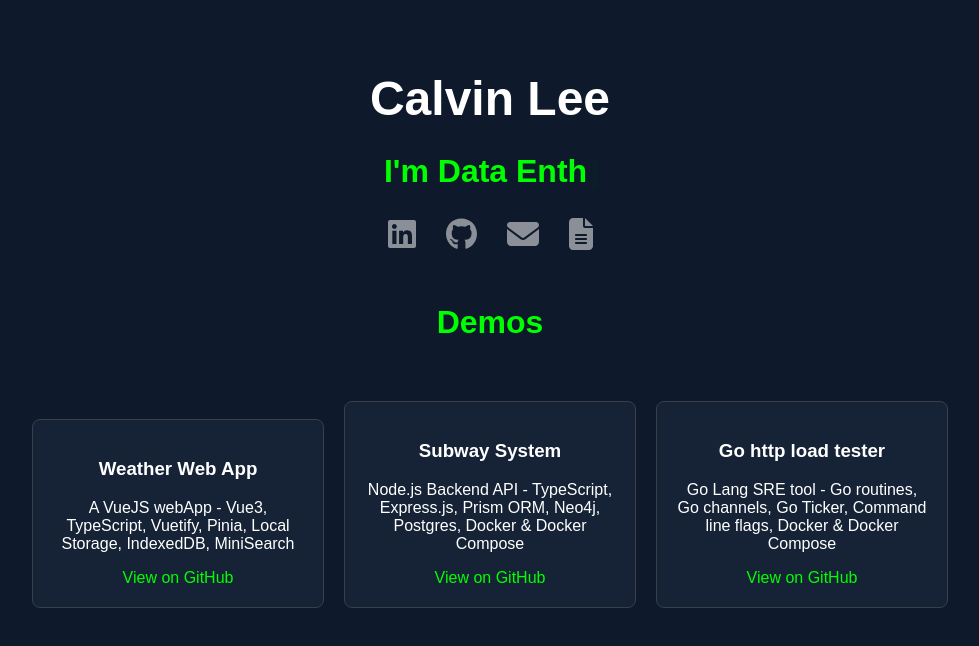
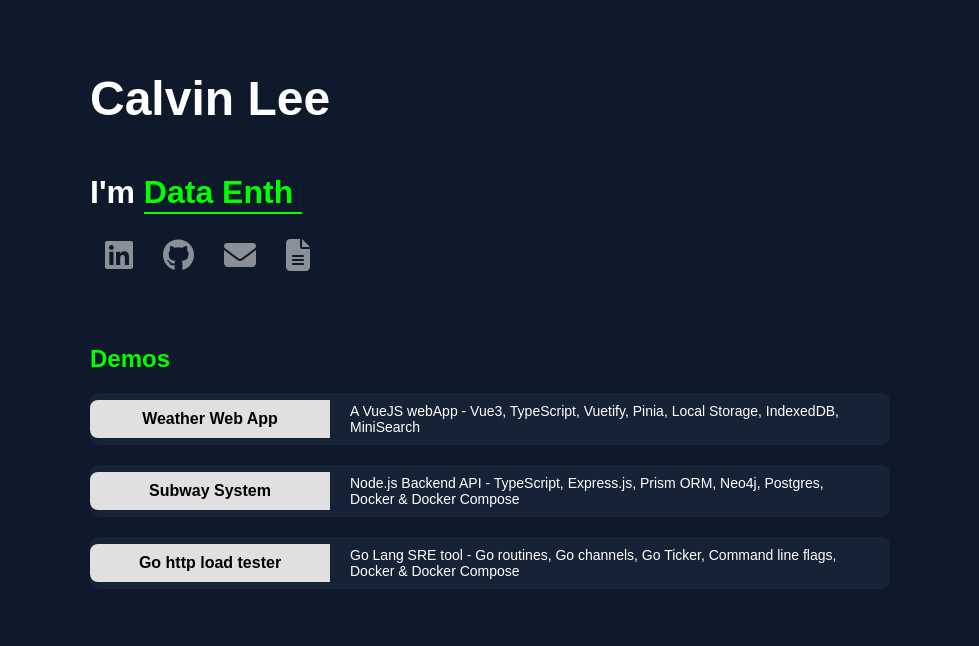
Before and after one commit to calvinlee326/portfolio-website, a React (Create React App) app in the folder frontend/: page / in a window 1280 px wide. Shown: the top 646 px of the page, without its empty margins (150-1129 px from the left). Built offline with nearby package versions, Linux system fonts and the light colour scheme.

Commit message:
make content to center

```diff
--- a/frontend/src/App.css
+++ b/frontend/src/App.css
@@ -1,64 +1,125 @@
-/* App.css */
 body {
   margin: 0;
   padding: 0;
   font-family: 'Arial', sans-serif;
-  background-color: #0e1a2b; /* 黑色背景 */
-  color: white; /* 預設白色文字 */
+  background-color: #0e1a2b;
+  color: white;
+  display: flex;
+  justify-content: center;
 }
 
 .App {
-  text-align: center;
   padding: 50px;
+  max-width: 1200px;
+  margin: 0 auto;
+  display: flex;
+  flex-direction: column;
+  min-height: 100vh;
 }
 
 header {
   margin-bottom: 50px;
+  text-align: left;
 }
 
 h1 a {
   text-decoration: none;
-  color: white; /* 白色標題 */
+  color: white;
   font-size: 3rem;
   font-weight: bold;
 }
 
 h2 {
   font-size: 2rem;
-  color: #00FF00; /* Typewriter綠色 */
+  color: white;
+  display: inline-block;
+}
+
+h2 span {
+  color: #00FF00;
+  border-bottom: 2px solid #00FF00;
+  padding-bottom: 2px;
+}
+
+.typewriter-prefix {
+  color: white;
+  border-bottom: none;
+  padding-bottom: 0;
+}
+
+.demos-section h2 {
+  color: #00FF00;
+  margin-bottom: 20px;
+  font-size: 1.5rem;
 }
 
 .icons a {
   margin: 0 15px;
-  color: #8a8f98; /* 圖標為灰色 */
+  color: #8a8f98;
   font-size: 2rem;
   transition: color 0.3s ease;
 }
 
 .icons a:hover {
-  color: white; /* 懸停時變成白色 */
+  color: white;
 }
 
 .projects-section {
-  margin-top: 50px;
+  max-width: 800px;
+  margin-left: 0;
 }
 
-.project-box {
+.project-item {
+  display: flex;
+  align-items: center;
+  margin-bottom: 20px;
   background-color: #162336;
-  border: 1px solid #3b3f4a;
-  padding: 20px;
-  margin: 10px;
   border-radius: 8px;
-  display: inline-block;
-  width: 250px;
-  color: white;
+  overflow: hidden;
+  transition: background-color 0.3s ease;
 }
 
-.project-box a {
-  color: #00FF00; /* 專案連結為綠色 */
-  text-decoration: none;
+.project-title {
+  background-color: #e0e0e0;
+  padding: 10px 20px;
+  min-width: 200px;
+  text-align: center;
+  border-radius: 8px 0 0 8px;
+  transition: background-color 0.3s ease;
 }
 
-.project-box a:hover {
-  text-decoration: underline;
+.project-title a {
+  color: #000000;
+  text-decoration: none;
+  font-weight: bold;
+  font-family: 'Arial', sans-serif;
+  font-size: 16px;
 }
+
+.project-item:hover .project-title {
+  background-color: #ffffff;
+}
+
+.project-description {
+  padding: 10px 20px;
+  color: #ffffff;
+  flex-grow: 1;
+  font-family: 'Arial', sans-serif;
+  font-size: 14px;
+}
+
+@media (max-width: 768px) {
+  .App {
+    padding: 20px;
+  }
+
+  .project-item {
+    flex-direction: column;
+  }
+
+  .project-title {
+    width: 100%;
+    min-width: unset;
+    border-radius: 8px 8px 0 0;
+  }
+}
--- a/frontend/src/App.js
+++ b/frontend/src/App.js
@@ -14,7 +14,8 @@ function App() {
           <a href="/">Calvin Lee</a>
         </h1>
         <h2>
-          I'm {' '}
+          <span className="typewriter-prefix">I'm </span>
+          <span>
             <Typewriter
               words={['Software Engineer', 'Data Enthusiast', 'AI Enthusiast']}
               loop={Infinity}
@@ -24,6 +25,7 @@ function App() {
               deleteSpeed={50}
               delaySpeed={1000}
             />
+          </span>
         </h2>
         <div className="icons">
           <a href="https://www.linkedin.com/in/chunchenglee326/" target="_blank" rel="noopener noreferrer">
@@ -41,12 +43,11 @@ function App() {
         </div>
       </header>
 
-      <section>
-        <h2 style={{ color: '#00FF00' }}>Demos</h2>
+      <section className="demos-section">
+        <h2>Demos</h2>
         <Projects />
       </section>
     </div>
-
   );
 }
 
--- a/frontend/src/Projects.js
+++ b/frontend/src/Projects.js
@@ -1,22 +1,32 @@
 import React from 'react';
+import './App.css';
 
 function Projects() {
   return (
     <div className="projects-section">
-      <div className="project-box">
-        <h3>Weather Web App</h3>
-        <p>A VueJS webApp - Vue3, TypeScript, Vuetify, Pinia, Local Storage, IndexedDB, MiniSearch</p>
-        <a href="https://github.com/your-github/project-1" target="_blank" rel="noopener noreferrer">View on GitHub</a>
+      <div className="project-item">
+        <div className="project-title">
+          <a href="https://github.com/your-github/project-1" target="_blank" rel="noopener noreferrer">Weather Web App</a>
+        </div>
+        <div className="project-description">
+          A VueJS webApp - Vue3, TypeScript, Vuetify, Pinia, Local Storage, IndexedDB, MiniSearch
+        </div>
       </div>
-      <div className="project-box">
-        <h3>Subway System</h3>
-        <p>Node.js Backend API - TypeScript, Express.js, Prism ORM, Neo4j, Postgres, Docker & Docker Compose</p>
-        <a href="https://github.com/your-github/project-2" target="_blank" rel="noopener noreferrer">View on GitHub</a>
+      <div className="project-item">
+        <div className="project-title">
+          <a href="https://github.com/your-github/project-2" target="_blank" rel="noopener noreferrer">Subway System</a>
+        </div>
+        <div className="project-description">
+          Node.js Backend API - TypeScript, Express.js, Prism ORM, Neo4j, Postgres, Docker & Docker Compose
+        </div>
       </div>
-      <div className="project-box">
-        <h3>Go http load tester</h3>
-        <p>Go Lang SRE tool - Go routines, Go channels, Go Ticker, Command line flags, Docker & Docker Compose</p>
-        <a href="https://github.com/your-github/project-3" target="_blank" rel="noopener noreferrer">View on GitHub</a>
+      <div className="project-item">
+        <div className="project-title">
+          <a href="https://github.com/your-github/project-3" target="_blank" rel="noopener noreferrer">Go http load tester</a>
+        </div>
+        <div className="project-description">
+          Go Lang SRE tool - Go routines, Go channels, Go Ticker, Command line flags, Docker & Docker Compose
+        </div>
       </div>
     </div>
   );
```
Lines whose indentation alone changed are shown as unchanged.
